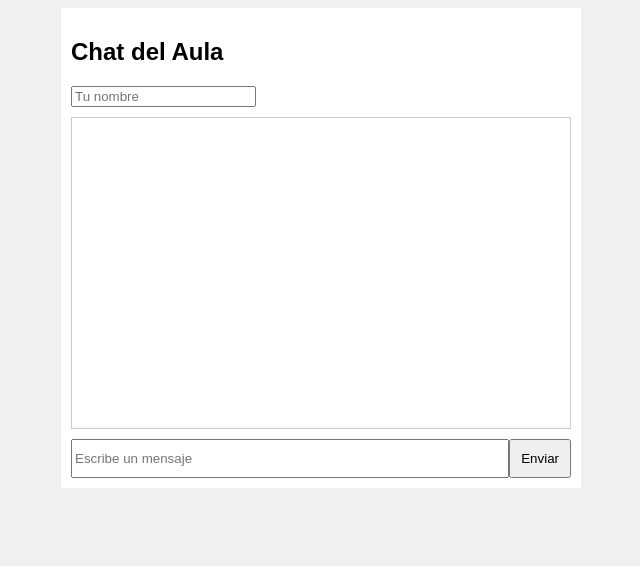
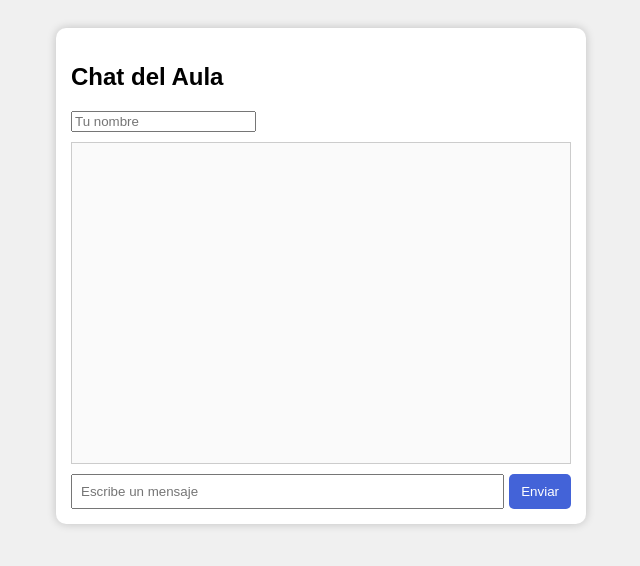
Before and after one commit to marcoscandeira62-sudo/chat-aula, a Flask app: page / in a window 1280 px wide. Shown: the top 566 px of the page, without its empty margins (319-959 px from the left). Run offline with Flask 3, Linux system fonts and the light colour scheme; some libraries are stand-ins or nearby versions.

Commit message:
Enhance CSS styles for layout and buttons

```diff
--- a/static/style.css
+++ b/static/style.css
@@ -1,21 +1,27 @@
 body {
-  font-family: Arial;
+  font-family: Arial, sans-serif;
   background: #f0f0f0;
+  display: flex;
+  justify-content: center;
+  padding: 20px;
 }
 
 .chat {
+  background: white;
+  padding: 15px;
+  border-radius: 10px;
+  width: 100%;
   max-width: 500px;
-  margin: auto;
-  background: white;
-  padding: 10px;
+  box-shadow: 0 0 10px rgba(0,0,0,0.2);
 }
 
 #mensajes {
+  border: 1px solid #ccc;
   height: 300px;
-  overflow-y: auto;
-  border: 1px solid #ccc;
+  overflow-y: scroll;
+  padding: 10px;
   margin: 10px 0;
-  padding: 5px;
+  background: #fafafa;
 }
 
 .barra {
@@ -24,8 +30,19 @@ body {
 
 .barra input {
   flex: 1;
+  padding: 8px;
 }
 
-button {
-  padding: 10px;
+.barra button {
+  padding: 8px 12px;
+  margin-left: 5px;
+  background-color: #4363d8;
+  color: white;
+  border: none;
+  cursor: pointer;
+  border-radius: 5px;
 }
+
+.barra button:hover {
+  background-color: #3650b3;
+}
```
